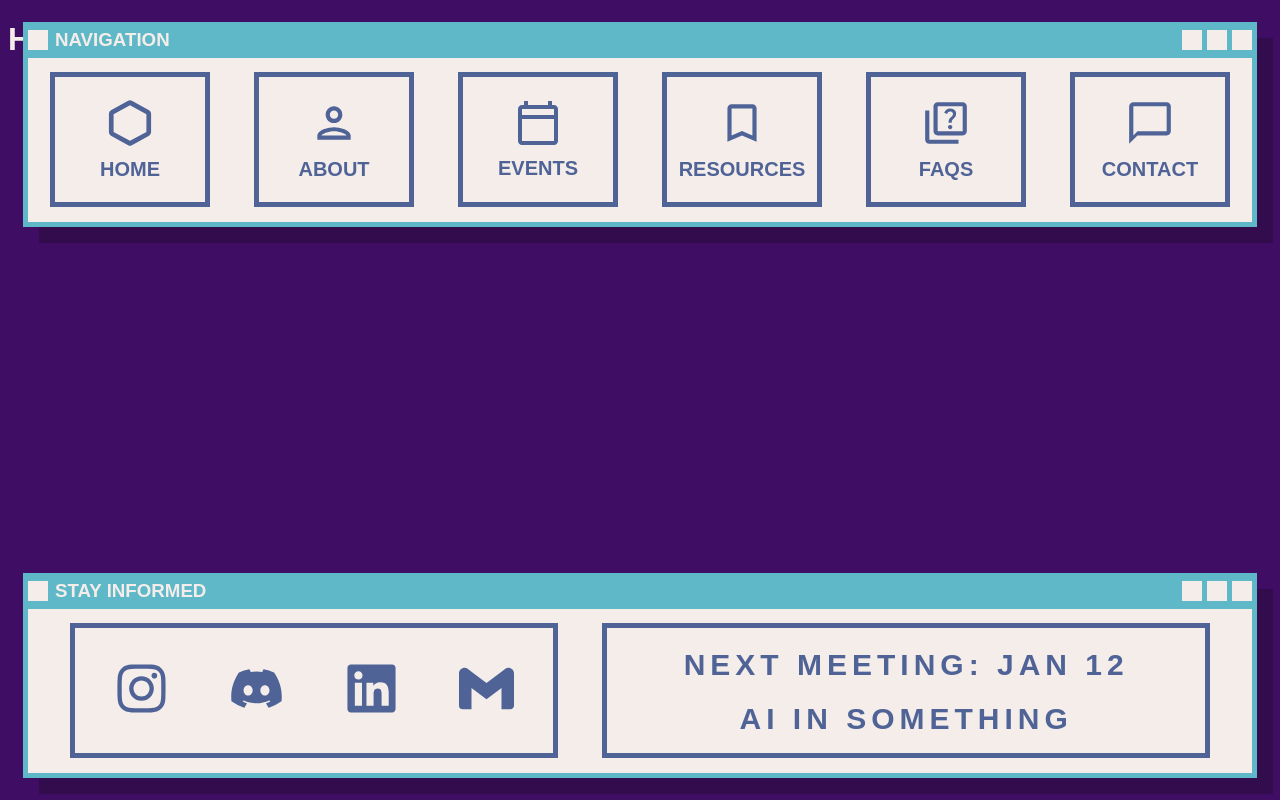
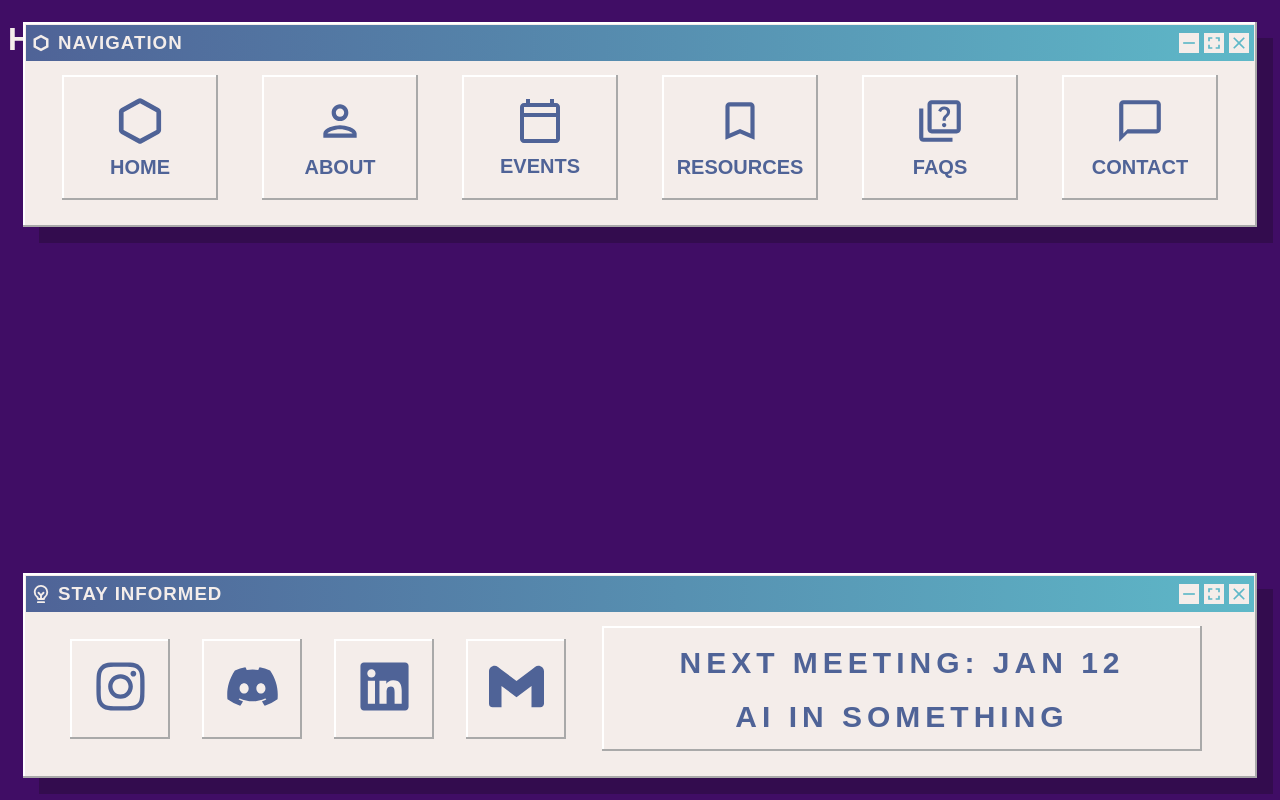
Before and after one commit to gabriel-s-e/AAISWebsite, a Next.js app: page / in a window 1280 px wide. Built offline with nearby package versions, Linux system fonts and the light colour scheme; a web font is replaced by a local one.

Commit message:
Added nav/footer code from Hanna

```diff
--- a/package.json
+++ b/package.json
@@ -12,12 +12,14 @@
     "next": "14.0.4",
     "react": "^18",
     "react-dom": "^18",
+    "react-icons": "^5.0.1",
     "react-router-dom": "^6.22.1"
   },
   "devDependencies": {
     "@types/node": "^20",
     "@types/react": "^18",
     "@types/react-dom": "^18",
+    "@types/react-icons": "^5.0.1",
     "eslint": "^8",
     "eslint-config-next": "14.0.4",
     "typescript": "^5"
--- a/src/app/components/Bar.module.css
+++ b/src/app/components/Bar.module.css
@@ -1,55 +1,11 @@
 /* This file contains styles for the navbar and footer components */
-.window__top {
-    text-transform: uppercase;
-    background-color: #5eb8c8;
-    color: #f4edea;
-    height: 36px;
-    display: flex;
-    align-items: center;
-    position: relative;
-}
-
-.window__title {
-    margin: 0px;
-    margin-left: 7px;
-}
-
-
-.window__top__icon {
-    height: 20px;
-    width: 20px;
-    background-color: #f4edea;
-}
-
-.window__top__min {
-    height: 20px;
-    width: 20px;
-    background-color: #f4edea;
-    position: absolute;
-    right: 50px;
-}
-
-.window__top__full {
-    height: 20px;
-    width: 20px;
-    background-color: #f4edea;
-    position: absolute;
-    right: 25px;
-}
-
-.window__top__x {
-    height: 20px;
-    width: 20px;
-    background-color: #f4edea;
-    position: absolute;
-    right: 0px;
-}
 
 .button {
     /* colors */
     background-color: #f4edea;
-    border: 5px solid #4f6397;
+    /* border: 5px solid #4f6397; */
     color: #4f6397;
+    box-shadow: inset -2px -2px darkgrey, inset 2px 2px white;
 
     /* text options */
     text-transform: uppercase;
@@ -76,6 +32,8 @@
 
   .button:hover {
     background-color: #dadada;
+    box-shadow: inset -2px -2px white, inset 2px 2px darkgray;
+    transform: translateY(2px);
   }
 
   .button__title {
@@ -84,10 +42,11 @@
 
   .navbar {
     /* colors and styling */
-    filter: drop-shadow(16px 16px rgba(10,10,10,.25));
+    filter: drop-shadow(16px 16px rgba(10, 10, 10, 0.25));
     background-color: #f4edea;
-    border: 5px solid #5eb8c8;
+    /* border: 5px solid #5eb8c8; */
     border-top: 0px;
+    box-shadow: inset -2px -2px darkgrey, inset 2px 2px white;
 
     /* dimensions */
     box-sizing: border-box;
@@ -107,14 +66,16 @@
 
     /* content positioning */
     align-items: center;
+    padding: 3px;
   }
 
   .footer {
     /* colors and styling */
-    filter: drop-shadow(16px 16px rgba(10,10,10,.25));
+    filter: drop-shadow(16px 16px rgba(10, 10, 10, 0.25));
     background-color: #f4edea;
-    border: 5px solid #5eb8c8;
+    /* border: 5px solid #5eb8c8; */
     border-top: 0px;
+    box-shadow: inset -2px -2px darkgrey, inset 2px 2px white;
 
     /* dimensions */
     box-sizing: border-box;
@@ -133,9 +94,10 @@
 
     /* content positioning */
     align-items: center;
+    padding: 3px;
   }
 
-.window__container {
+  .button_container {
     display: flex;
     justify-content: center;
     align-items: center;
@@ -147,8 +109,43 @@
     margin: 30px;
   }
 
+  .smbutton{
+      /* colors */
+      background-color: #f4edea;
+      /* border: 5px solid #4f6397; */
+      color: #4f6397;
+      box-shadow: inset -2px -2px darkgrey, inset 2px 2px white;
+
+      /* text options */
+      text-transform: uppercase;
+      font-size: 20px;
+      font-weight: 900;
+      text-decoration: none;
+
+      /* dimensions */
+      width: 10%;
+      max-width: 271px;
+      min-width: 100px;
+      height: 100px;
+
+      /* spacing */
+      margin-left: 16px;
+      margin-right: 16px;
+
+      /* content positioning */
+      display: flex;
+      flex-direction: column;
+      align-items: center;
+      justify-content: center;
+  }
+
+  .smbutton:hover {
+    background-color: #dadada;
+    box-shadow: inset -2px -2px white, inset 2px 2px darkgray;
+    transform: translateY(2px);
+  }
+
   .smbox {
-    border: 5px solid #4f6397;
     display: flex;
     flex-direction: column;
     justify-content: center;
@@ -159,13 +156,13 @@
     margin-right: 22px;
   }
 
-.meetbox {
-    border: 5px solid #4f6397;
+  .meetbutton {
+    /* border: 5px solid #4f6397; */
+    box-shadow: inset -2px -2px darkgrey, inset 2px 2px white;
     display: flex;
     flex-wrap: wrap;
     justify-content: space-around;
     align-content: flex-start;
-    align-items: center;
     width: 50%;
     height: 125px;
     margin-left: 22px;
@@ -178,9 +175,15 @@
     text-decoration: none;
   }
 
-.meetbox__text {
+  .meetbutton__text {
     display: flex;
     justify-content: center;
     align-items: center;
     margin-top: 20px;
   }
+
+  .meetbutton:hover {
+    background-color: #dadada;
+    box-shadow: inset -2px -2px white, inset 2px 2px darkgray;
+    transform: translateY(2px);
+  }
--- /dev/null
+++ b/src/app/components/WindowTop.jsx
@@ -0,0 +1,23 @@
+import styles from "./WindowTop.module.css";
+import { BiMinus } from "react-icons/bi";
+import { MdClose, MdFullscreen } from "react-icons/md";
+
+export default function WindowTop({ WindowIcon, title }) {
+  return (
+    <div className={styles.window__top}>
+      <div className={styles.window__top__icon}>
+        <WindowIcon size={22} />
+      </div>
+      <h3 className={styles.window__title}>{title}</h3>
+      <div className={styles.window__top__min}>
+        <BiMinus size={22} />
+      </div>
+      <div className={styles.window__top__full}>
+        <MdFullscreen size={22} />
+      </div>
+      <div className={styles.window__top__x}>
+        <MdClose size={22} />
+      </div>
+    </div>
+  );
+}
--- /dev/null
+++ b/src/app/components/WindowTop.module.css
@@ -0,0 +1,59 @@
+.window__top {
+    text-transform: uppercase;
+    /* background-color: #4f6397; */
+    padding-left: 5px;
+    color: #f4edea;
+    height: 36px;
+    display: flex;
+    align-items: center;
+    position: relative;
+    background: linear-gradient(90deg, #4f6397, #5eb8c8);
+  }
+
+  .window__title {
+    margin: 0px;
+    margin-left: 7px;
+    letter-spacing: 1px;
+  }
+
+  .window__top__icon {
+    height: 20px;
+    width: 20px;
+    color: #f4edea;
+    display: flex;
+    justify-content: center;
+    align-items: center;
+  }
+  .window__top__min {
+    height: 20px;
+    width: 20px;
+    background-color: #f4edea;
+    color: #5eb8c8;
+    position: absolute;
+    right: 55px;
+    display: flex;
+    justify-content: center;
+    align-items: center;
+  }
+  .window__top__full {
+    height: 20px;
+    width: 20px;
+    background-color: #f4edea;
+    color: #5eb8c8;
+    position: absolute;
+    right: 30px;
+    display: flex;
+    justify-content: center;
+    align-items: center;
+  }
+  .window__top__x {
+    height: 20px;
+    width: 20px;
+    background-color: #f4edea;
+    color: #5eb8c8;
+    position: absolute;
+    right: 5px;
+    display: flex;
+    justify-content: center;
+    align-items: center;
+  }
--- a/src/app/components/footer.jsx
+++ b/src/app/components/footer.jsx
@@ -1,30 +1,34 @@
-import styles from "./Bar.module.css"
+import styles from "./Bar.module.css";
 import { FaDiscord, FaLinkedin, FaInstagram } from "react-icons/fa";
+import { PiLightbulbFilamentBold } from "react-icons/pi";
 import { SiGmail } from "react-icons/si";
 import Link from "next/link"
+import WindowTop from "./WindowTop"
 
 export default function Footer() {
   return (
     <div className={styles.footer}>
-      <div className={styles.window__top}>
-        <div className={styles.window__top__icon}></div>
-        <h3 className={styles.window__title}>Stay informed</h3>
-        <div className={styles.window__top__min}></div>
-        <div className={styles.window__top__full}></div>
-        <div className={styles.window__top__x}></div>
-      </div>
-      <div className={styles.window__container}>
+      <WindowTop WindowIcon={PiLightbulbFilamentBold} title={"Stay Informed"}/>
+      <div className={styles.button_container}>
         <div className={styles.smbox}>
-          <div className={styles.window__container}>
-            <a href="https://www.instagram.com/" target="_blank" className={styles.smbox__icon}> <FaInstagram size={55}/> </a>
-            <a href="https://discord.com/" target="_blank" className={styles.smbox__icon}> <FaDiscord size={55}/> </a>
-            <a href="https://www.linkedin.com/" target="_blank" className={styles.smbox__icon}> <FaLinkedin size={55}/> </a>
-            <a href="mailto:" target="_blank" className={styles.smbox__icon}> <SiGmail size={55}/> </a>
+          <div className={styles.button_container}>
+            <a href="https://www.instagram.com/" target="_blank" className={styles.smbutton}>
+              <div className={styles.smbox__icon}> <FaInstagram size={55}/> </div>
+            </a>
+            <a href="https://discord.com/" target="_blank" className={styles.smbutton}>
+              <div className={styles.smbox__icon}> <FaDiscord size={55}/> </div>
+            </a>
+            <a href="https://www.linkedin.com/" target="_blank"className={styles.smbutton}>
+              <div className={styles.smbox__icon}> <FaLinkedin size={55}/> </div>
+            </a>
+            <a href="mailto:" target="_blank" className={styles.smbutton}>
+              <div className={styles.smbox__icon}> <SiGmail size={55}/> </div>
+            </a>
           </div>
         </div>
-        <Link href="/events" className={styles.meetbox}>
-          <div className={styles.meetbox__text}>Next meeting: Jan 12</div>
-          <div className={styles.meetbox__text}>AI in Something</div>
+        <Link href="/events" className={styles.meetbutton}>
+          <div className={styles.meetbutton__text}>Next meeting: Jan 12</div>
+          <div className={styles.meetbutton__text}>AI in Something</div>
         </Link>
       </div>
     </div>
--- a/src/app/components/navbar.jsx
+++ b/src/app/components/navbar.jsx
@@ -1,45 +1,47 @@
-import Link from "next/link"
-import styles from "./Bar.module.css"
+import Link from "next/link";
+import styles from "./Bar.module.css";
 // import globals from "../globals.css"
 import { PiHexagonBold } from "react-icons/pi";
-import { MdOutlineCalendarToday, MdOutlinePerson, MdOutlineQuiz, MdChatBubbleOutline, MdBookmarkBorder  } from "react-icons/md";
+import { CgShapeHexagon } from "react-icons/cg";
+import {
+  MdOutlineCalendarToday,
+  MdOutlinePerson,
+  MdOutlineQuiz,
+  MdChatBubbleOutline,
+  MdBookmarkBorder,
+} from "react-icons/md";
+import WindowTop from "./WindowTop"
 
 export default function Navbar() {
   return (
     <nav className={styles.navbar}>
-      <div className={styles.window__top}>
-          <div className={styles.window__top__icon}></div>
-          <h3 className={styles.window__title}>Navigation</h3>
-          <div className={styles.window__top__min}></div>
-          <div className={styles.window__top__full}></div>
-          <div className={styles.window__top__x}></div>
-      </div>
-      <div className={styles.window__container}>
+      <WindowTop WindowIcon={CgShapeHexagon} title={"Navigation"}/>
+      <div className={styles.button_container}>
         <Link href="/" className={styles.button}>
-          <PiHexagonBold size={50}/>
+          <PiHexagonBold size={50} />
           <div className={styles.button__title}>Home</div>
         </Link>
         <Link href="/about" className={styles.button}>
-          <MdOutlinePerson size={50}/>
+          <MdOutlinePerson size={50} />
           <div className={styles.button__title}>About</div>
         </Link>
         <Link href="/events" className={styles.button}>
-          <MdOutlineCalendarToday size={48}/>
+          <MdOutlineCalendarToday size={48} />
           <div className={styles.button__title}>Events</div>
         </Link>
         <Link href="/resources" className={styles.button}>
-          <MdBookmarkBorder size={50}/>
+          <MdBookmarkBorder size={50} />
           <div className={styles.button__title}>Resources</div>
         </Link>
         <Link href="/FAQ" className={styles.button}>
-          <MdOutlineQuiz size={50}/>
+          <MdOutlineQuiz size={50} />
           <div className={styles.button__title}>FAQs</div>
         </Link>
         <Link href="/contact" className={styles.button}>
-          <MdChatBubbleOutline size={50}/>
+          <MdChatBubbleOutline size={50} />
           <div className={styles.button__title}>Contact</div>
         </Link>
       </div>
     </nav>
-  )
+  );
 }
--- a/tsconfig.json
+++ b/tsconfig.json
@@ -22,6 +22,6 @@
       "@/*": ["./src/*"]
     }
   },
-  "include": ["next-env.d.ts", "**/*.ts", "**/*.tsx", ".next/types/**/*.ts", "src/app/App.js"],
+  "include": ["next-env.d.ts", "**/*.ts", "**/*.tsx", ".next/types/**/*.ts", "src/app/App.js", "src/app/layout.jsx"],
   "exclude": ["node_modules"]
 }
```
Also changed, not shown: src/app/layout.jsx (+6 -5 lines), next.config.js (line endings or trailing spaces), src/app/styles/globals.css (line endings or trailing spaces), 1 other file (tests, documents, lock files or other folders). Lines whose indentation alone changed are shown as unchanged.
